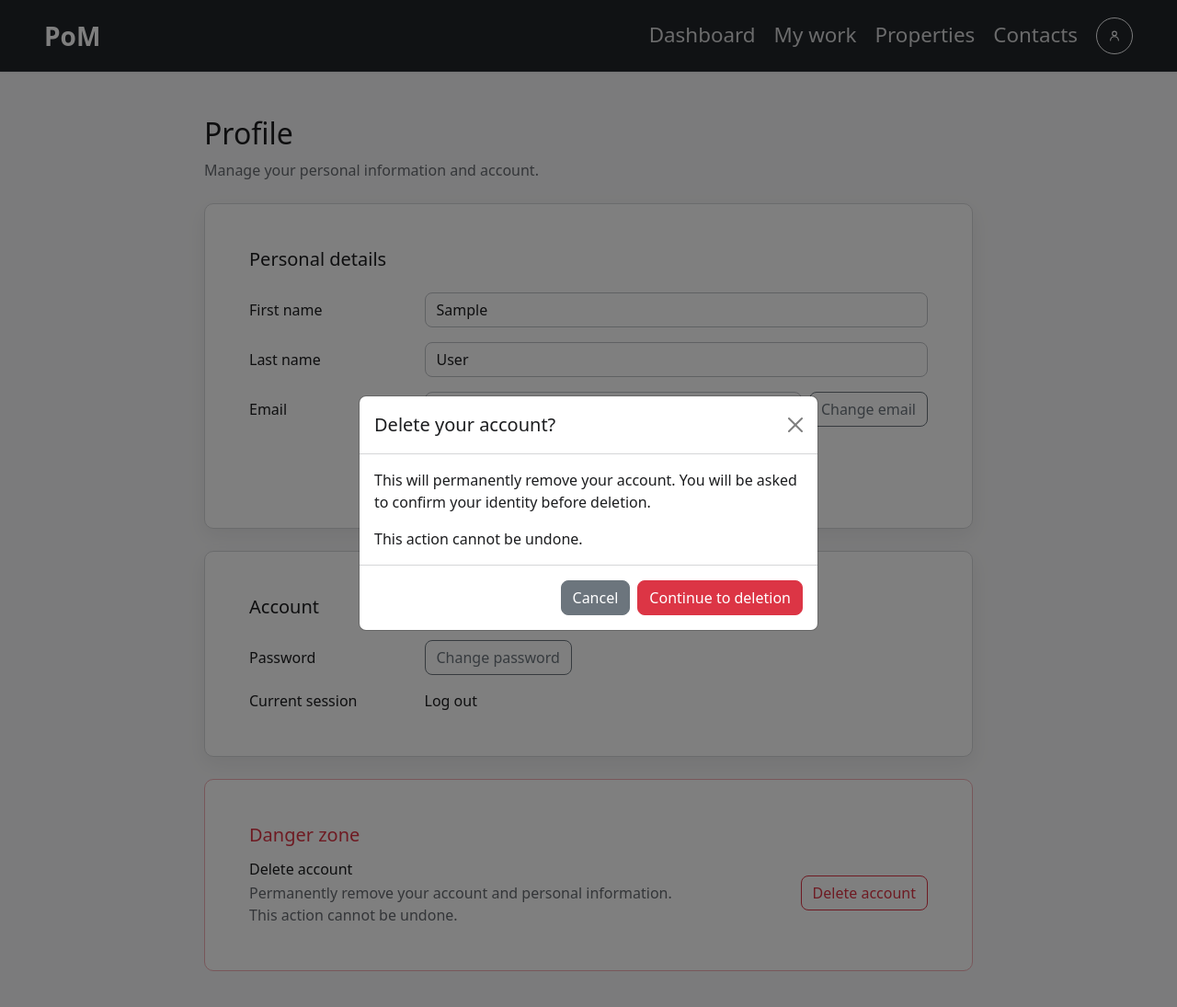
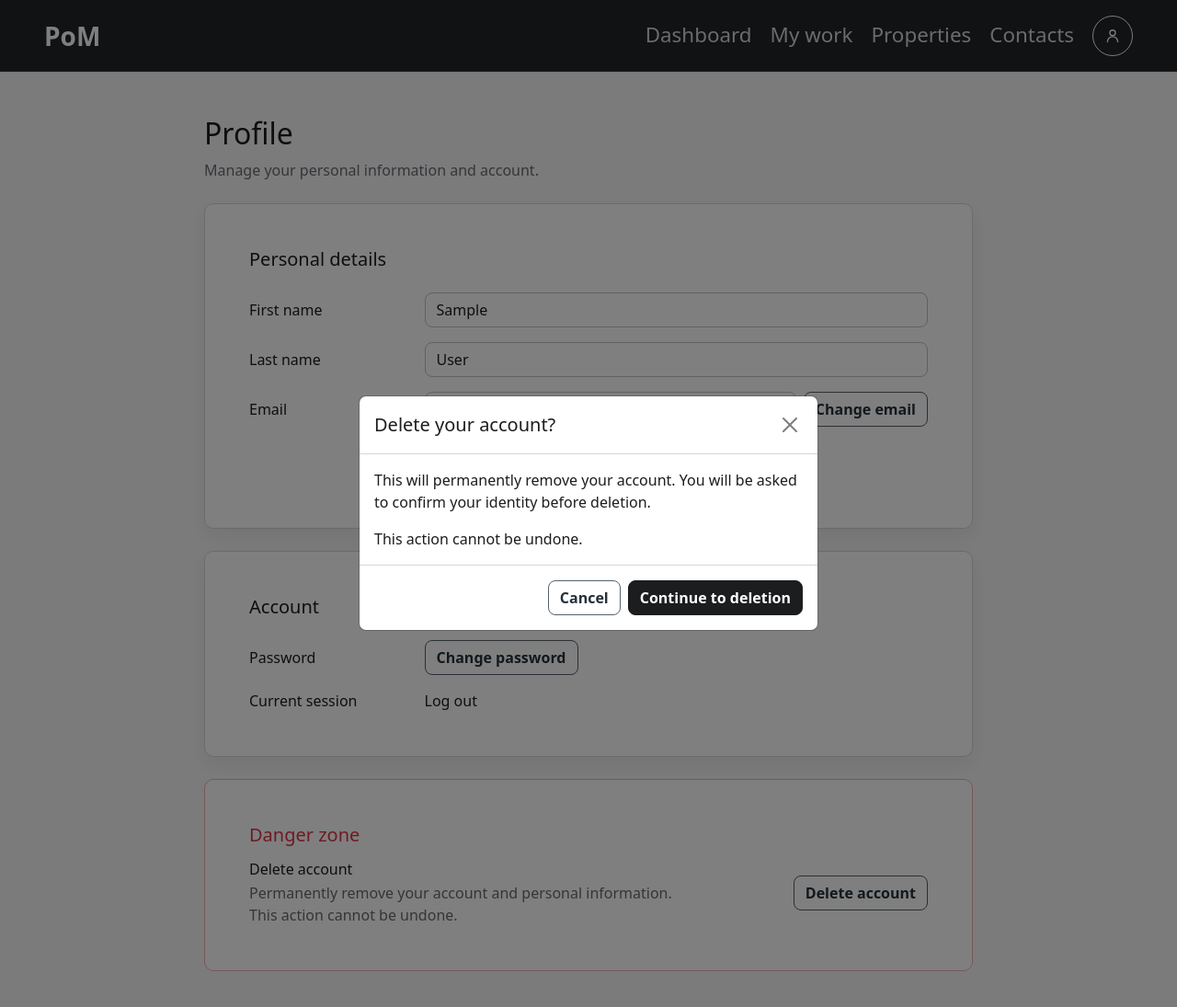
Before and after one commit to alexander-kireev/property_operations_manager, a Django app: page /accounts/profile/ in a window 1280 px wide, after a click on "Delete account". Shown: the top 1095 px of the page at 92% size. Run offline with Django 5.2, Linux system fonts and the light colour scheme; the visitor is signed in with stand-in values (Sample User, id 1).

Commit message:
Unify button roles and interaction states

```diff
--- a/accounts/templates/accounts/profile_page.html
+++ b/accounts/templates/accounts/profile_page.html
@@ -116,7 +116,7 @@
                     </div>
                     <div class="col-md-4 text-md-end">
                         <button
-                            class="btn btn-outline-danger"
+                            class="btn btn-outline-secondary"
                             type="button"
                             data-bs-toggle="modal"
                             data-bs-target="#deleteAccountModal"
@@ -155,8 +155,8 @@
                     <p class="mb-0 fw-medium">This action cannot be undone.</p>
                 </div>
                 <div class="modal-footer">
-                    <button class="btn btn-secondary" type="button" data-bs-dismiss="modal">Cancel</button>
-                    <button class="btn btn-danger" type="button">Continue to deletion</button>
+                    <button class="btn btn-outline-secondary" type="button" data-bs-dismiss="modal">Cancel</button>
+                    <button class="btn theme-action" type="button">Continue to deletion</button>
                 </div>
             </div>
         </div>
--- a/contact/templates/contact/contacts.html
+++ b/contact/templates/contact/contacts.html
@@ -96,7 +96,7 @@
                     <div class="contact-pane">
                         {% if selected_contact %}
                             <header class="contact-detail-header">
-                                <a class="contact-mobile-back btn btn-sm btn-outline-secondary mb-3" href="{% url 'contact:contacts' %}{% if list_query %}?{{ list_query }}{% endif %}">← Back to contacts</a>
+                                <a class="contact-mobile-back btn btn-sm pom-quiet mb-3" href="{% url 'contact:contacts' %}{% if list_query %}?{{ list_query }}{% endif %}">← Back to contacts</a>
                                 <div class="contact-detail-header-layout">
                                     <div class="contact-detail-heading-copy">
                                         <h2 class="contact-detail-title h3" title="{{ selected_contact }}">{{ selected_contact }}</h2>
--- a/event/templates/event/events.html
+++ b/event/templates/event/events.html
@@ -43,7 +43,7 @@
                                     <option value="-title"{% if sort == "-title" %} selected{% endif %}>Title: Z–A</option>
                                     <option value="-created_at"{% if sort == "-created_at" %} selected{% endif %}>Newest first</option>
                                 </select>
-                                <button class="btn btn-sm btn-outline-dark" type="button" data-bs-toggle="collapse" data-bs-target="#eventFilters" aria-expanded="{% if has_filters %}true{% else %}false{% endif %}" aria-controls="eventFilters">
+                                <button class="btn btn-sm btn-outline-secondary" type="button" data-bs-toggle="collapse" data-bs-target="#eventFilters" aria-expanded="{% if has_filters %}true{% else %}false{% endif %}" aria-controls="eventFilters">
                                     Filters{% if filter_count %} <span class="badge text-bg-secondary">{{ filter_count }}</span>{% endif %}
                                 </button>
                             </div>
@@ -162,7 +162,7 @@
                                 <div class="event-detail-pane">
                                     {% if selected_event %}
                                         <header class="event-detail-header p-3 p-md-4">
-                                            <a class="event-mobile-back btn btn-sm btn-link px-0 mb-2" href="?{% if list_query %}{{ list_query }}{% endif %}">← Back to events</a>
+                                            <a class="event-mobile-back btn btn-sm pom-quiet mb-2" href="?{% if list_query %}{{ list_query }}{% endif %}">← Back to events</a>
                                             <div class="event-detail-header-layout">
                                                 <div class="event-detail-heading-copy">
                                                     <h2 class="event-detail-title h3" title="{{ selected_event.title }}">{{ selected_event.title }}</h2>
@@ -233,7 +233,7 @@
                                                             </div>
                                                             {% if selected_event.state == "scheduled" %}
                                                                 <form class="event-participant-action" action="{% url 'event:delete_event_contact_from_event' selected_event.pk event_contact.pk %}{% if navigation_query %}?{{ navigation_query }}{% endif %}" method="post">
-                                                                    {% csrf_token %}<button class="btn btn-sm btn-link text-danger text-decoration-none" type="submit">Remove</button>
+                                                                    {% csrf_token %}<button class="btn btn-sm pom-quiet" type="submit">Remove</button>
                                                                 </form>
                                                             {% endif %}
                                                         </div>
--- a/issue/templates/issue/issues.html
+++ b/issue/templates/issue/issues.html
@@ -48,7 +48,7 @@
                                 <option value="-priority" {% if sort == "-priority" %}selected{% endif %}>Priority: highest</option>
                                 <option value="-created_at" {% if sort == "-created_at" %}selected{% endif %}>Newest first</option>
                             </select>
-                            <button class="btn btn-sm btn-outline-dark" type="button" data-bs-toggle="collapse" data-bs-target="#issueFilters" aria-expanded="{% if has_filters %}true{% else %}false{% endif %}" aria-controls="issueFilters">
+                            <button class="btn btn-sm btn-outline-secondary" type="button" data-bs-toggle="collapse" data-bs-target="#issueFilters" aria-expanded="{% if has_filters %}true{% else %}false{% endif %}" aria-controls="issueFilters">
                                 Filters{% if filter_count %} <span class="badge text-bg-secondary">{{ filter_count }}</span>{% endif %}
                             </button>
                         </div>
@@ -134,7 +134,7 @@
                 <div class="issue-pane">
                     {% if selected_issue %}
                         <header class="issue-detail-header border-bottom p-3 p-md-4">
-                            <a class="issue-mobile-back btn btn-sm btn-link px-0 mb-2" href="?{% if list_query %}{{ list_query }}{% endif %}">← Back to issues</a>
+                            <a class="issue-mobile-back btn btn-sm pom-quiet mb-2" href="?{% if list_query %}{{ list_query }}{% endif %}">← Back to issues</a>
                             <div class="issue-detail-header-layout">
                                 <div class="issue-detail-heading-copy">
                                     <h2 class="issue-detail-title h3" title="{{ selected_issue.title }}">{{ selected_issue.title }}</h2>
--- a/static/css/site.css
+++ b/static/css/site.css
@@ -2369,3 +2369,211 @@
         overscroll-behavior: auto;
     }
 }
+
+/* Shared button language: primary, strong-outline secondary, destructive, quiet. */
+.theme-action {
+    font-weight: 600;
+}
+
+.btn-outline-secondary {
+    --bs-btn-color: #26313a;
+    --bs-btn-border-color: #56616d;
+    --bs-btn-hover-color: #fff;
+    --bs-btn-hover-bg: #27313a;
+    --bs-btn-hover-border-color: #27313a;
+    --bs-btn-active-color: #fff;
+    --bs-btn-active-bg: #27313a;
+    --bs-btn-active-border-color: #27313a;
+    --bs-btn-disabled-color: #56616d;
+    --bs-btn-disabled-border-color: #8b949d;
+    font-weight: 600;
+}
+
+.btn-danger {
+    --bs-btn-color: #fff;
+    --bs-btn-bg: #b42318;
+    --bs-btn-border-color: #b42318;
+    --bs-btn-hover-color: #fff;
+    --bs-btn-hover-bg: #941b13;
+    --bs-btn-hover-border-color: #941b13;
+    --bs-btn-active-color: #fff;
+    --bs-btn-active-bg: #801710;
+    --bs-btn-active-border-color: #801710;
+    font-weight: 600;
+}
+
+.pom-quiet {
+    --bs-btn-color: #2b3741;
+    --bs-btn-bg: transparent;
+    --bs-btn-border-color: transparent;
+    --bs-btn-hover-color: #1f2932;
+    --bs-btn-hover-bg: #e9edf1;
+    --bs-btn-hover-border-color: transparent;
+    --bs-btn-active-color: #1f2932;
+    --bs-btn-active-bg: #dfe5ea;
+    --bs-btn-active-border-color: transparent;
+    --bs-btn-disabled-color: #69747e;
+    font-weight: 600;
+    text-decoration: none;
+}
+
+.pom-quiet:hover,
+.pom-quiet:focus-visible {
+    text-decoration: none;
+}
+
+:is(.btn, .page-link, .command-pagination-link, .command-filter-clear,
+    .task-filter-chip, .contact-method-action, .notes-board-shell__action,
+    .contact-detail-tab, .event-form-tab, .dropdown-item, .btn-close,
+    .navbar-toggler):focus-visible,
+.event-duration-choice:focus-within {
+    outline: 3px solid #80b7ff;
+    outline-offset: 2px;
+    box-shadow: none;
+}
+
+/* Icons share a generous target without enlarging the glyph. */
+:is(.property-actions, .property-toggle, .property-menu-button,
+    .task-menu-button, .issue-menu-button, .event-menu-button,
+    .contact-menu-button, .account-menu-button, .navbar-toggler,
+    .contact-method-action, .notes-board-shell__action, .btn-close) {
+    min-width: 2.75rem;
+    min-height: 2.75rem;
+}
+
+.btn-close {
+    box-sizing: border-box;
+    width: 2.75rem;
+    height: 2.75rem;
+    padding: .65rem;
+    border-radius: var(--bs-border-radius-sm);
+}
+
+.btn-close:hover {
+    background-color: var(--bs-tertiary-bg);
+}
+
+.contact-method-row--editable,
+.notes-board-shell__content {
+    padding-right: 6.25rem;
+}
+
+/* One selected/hover convention for tabs, regardless of their screen. */
+:is(.property-section-nav, .my-work-section-nav, .issue-detail-tabs,
+    .event-right-tabs) .nav-link,
+.contact-detail-tab,
+.event-command-page .event-form-tab {
+    color: var(--bs-secondary-color);
+    border-bottom: 2px solid transparent;
+    text-decoration: none;
+}
+
+:is(.property-section-nav, .my-work-section-nav, .issue-detail-tabs,
+    .event-right-tabs) .nav-link:hover,
+.contact-detail-tab:hover,
+.event-command-page .event-form-tab:hover {
+    color: var(--bs-emphasis-color);
+    background: var(--bs-tertiary-bg);
+}
+
+:is(.property-section-nav, .my-work-section-nav, .issue-detail-tabs,
+    .event-right-tabs) .nav-link.active,
+.contact-detail-tab.active,
+.event-command-page .event-form-tab.is-active {
+    color: var(--bs-emphasis-color);
+    border-bottom-color: var(--bs-emphasis-color);
+    font-weight: 600;
+}
+
+.contact-detail-tab.active::after {
+    display: none;
+}
+
+/* One chip vocabulary; event chips are labels, not interactive filters. */
+.task-filter-chip,
+.command-filter-clear {
+    color: #26313a;
+    background: var(--bs-tertiary-bg);
+    border: 1px solid var(--bs-border-color);
+    border-radius: 999px;
+    font-size: .78rem;
+    font-weight: 600;
+}
+
+.task-filter-chip:hover,
+.command-filter-clear:hover {
+    color: #1f2932;
+    background: #dfe5ea;
+    border-color: #a9b4be;
+}
+
+.event-command-page .event-filter-chip {
+    color: var(--bs-secondary-color);
+    background: transparent;
+    border-color: var(--bs-border-color);
+}
+
+.btn-check:checked + .btn-outline-secondary,
+.btn-check:active + .btn-outline-secondary {
+    color: var(--bs-emphasis-color);
+    background: var(--bs-tertiary-bg);
+    border-color: var(--bs-emphasis-color);
+    box-shadow: none;
+}
+
+.event-command-page .event-duration-choice:has(input:checked) {
+    color: var(--bs-emphasis-color);
+    background: var(--bs-tertiary-bg);
+    border-color: var(--bs-emphasis-color);
+}
+
+/* Property keeps its page numbers but shares the workspace pager palette. */
+.command-pagination-link,
+.pagination .page-link {
+    color: var(--bs-emphasis-color);
+    background: var(--bs-body-bg);
+    border: 1px solid var(--bs-border-color);
+    border-radius: var(--bs-border-radius-sm);
+    font-size: .8rem;
+    font-weight: 500;
+}
+
+.command-pagination-link:hover,
+.pagination .page-link:hover {
+    color: var(--bs-emphasis-color);
+    background: var(--bs-tertiary-bg);
+    border-color: var(--bs-border-color);
+}
+
+.pagination .page-item.active .page-link {
+    color: var(--bs-body-bg);
+    background: var(--bs-emphasis-color);
+    border-color: var(--bs-emphasis-color);
+}
+
+.pagination .page-item.disabled .page-link,
+.command-pagination-link.is-disabled {
+    color: var(--bs-secondary-color);
+    background: var(--bs-tertiary-bg);
+    opacity: .65;
+}
+
+.pagination {
+    gap: .25rem;
+}
+
+.pagination .page-link {
+    border-radius: var(--bs-border-radius-sm) !important;
+}
+
+.dropdown-item:hover,
+.dropdown-item:focus-visible {
+    color: var(--bs-emphasis-color);
+    background: var(--bs-tertiary-bg);
+}
+
+.dropdown-item.text-danger:hover,
+.dropdown-item.text-danger:focus-visible {
+    color: #a52834 !important;
+    background: #fff0f1;
+}
--- a/task/templates/task/tasks.html
+++ b/task/templates/task/tasks.html
@@ -186,7 +186,7 @@
                     <div class="task-pane">
                         {% if selected_task %}
                             <header class="task-detail-header">
-                                <a class="task-mobile-back btn btn-sm btn-outline-secondary mb-3" href="{{ task_list_url }}">Back to tasks</a>
+                                <a class="task-mobile-back btn btn-sm pom-quiet mb-3" href="{{ task_list_url }}">← Back to tasks</a>
                                 <div class="task-detail-header-layout">
                                     <div class="task-detail-heading-copy">
                                         <h2 class="task-detail-title h3" title="{{ selected_task.title }}">{{ selected_task.title }}</h2>
```
